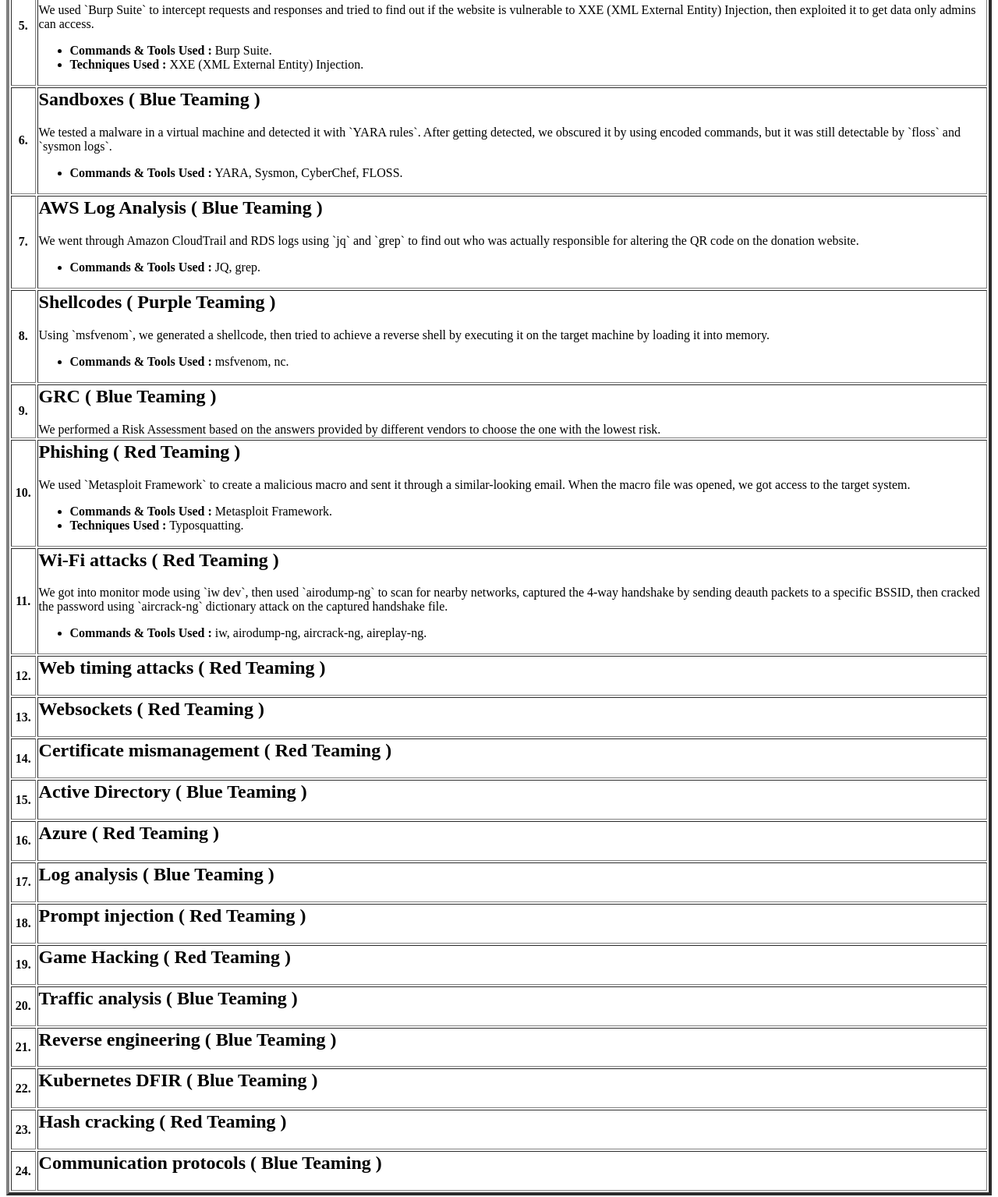
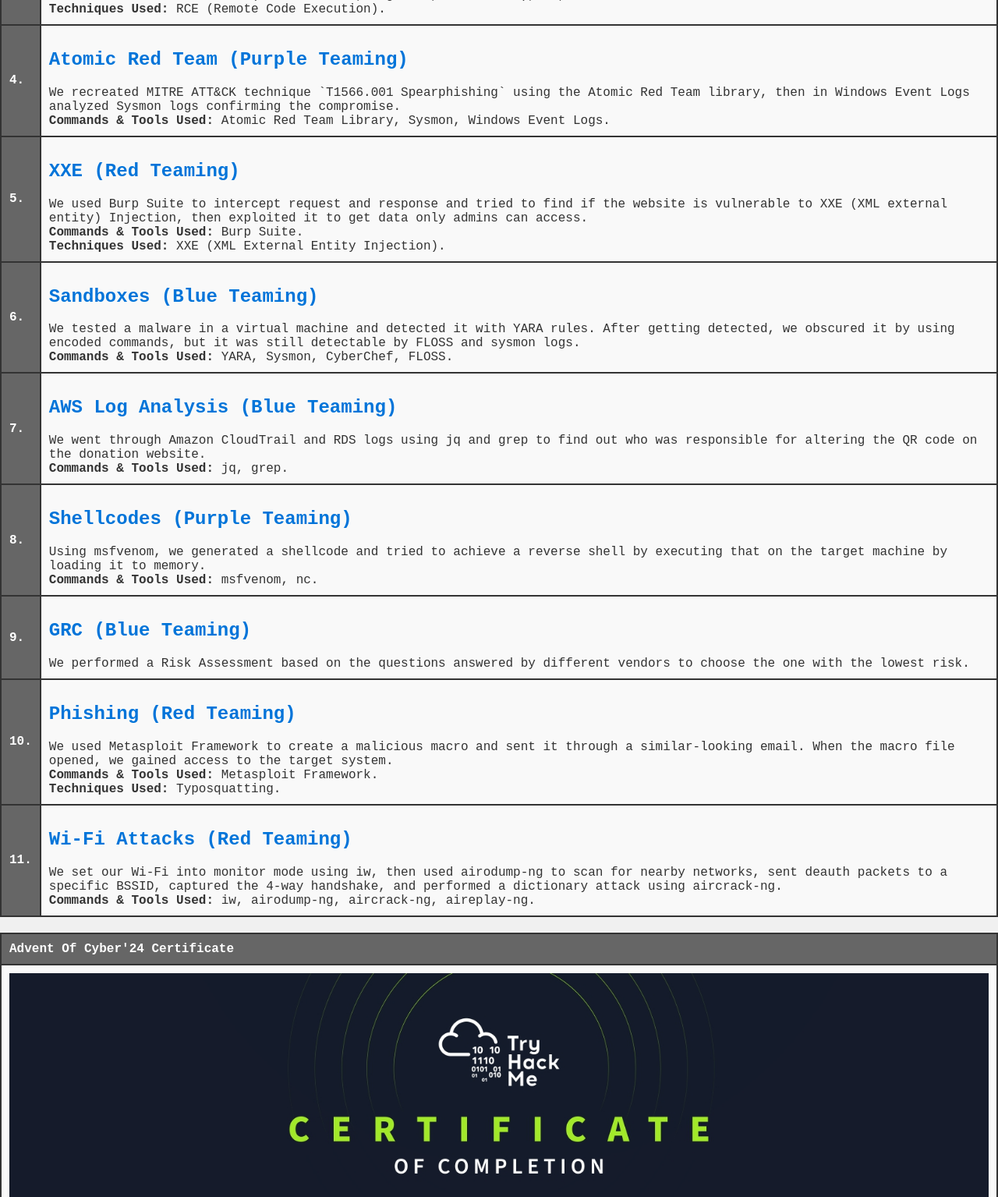
Before and after one commit to Chirag8023/THM-AdventOfCyber2024, a plain HTML site: page index.html in a window 1280 px wide. Shown: the part 740-2275 px from the top of the page at 78% size. Drawn offline with Linux system fonts and the light colour scheme.

Commit message:
Update index.html

```diff
--- a/index.html
+++ b/index.html
@@ -1,9 +1,73 @@
-<table border="4">
+<!DOCTYPE html>
+<html lang="en">
+<head>
+    <meta charset="UTF-8">
+    <meta name="viewport" content="width=device-width, initial-scale=1.0">
+    <title>Advent Of Cyber 2024 🎄</title>
+    <style>
+        body {
+            font-family: 'Courier New', Courier, monospace;
+            background-color: #f0f0f0;
+            color: #333;
+            margin: 0;
+            padding: 0;
+        }
+        header {
+            background-color: #2d2d2d;
+            color: white;
+            text-align: center;
+            padding: 10px;
+            font-size: 1.8rem;
+        }
+        table {
+            width: 100%;
+            margin: 20px 0;
+            border-collapse: collapse;
+            background-color: #fff;
+        }
+        th, td {
+            padding: 10px;
+            text-align: left;
+            border: 2px solid #333;
+        }
+        th {
+            background-color: #666;
+            color: white;
+        }
+        td {
+            background-color: #f9f9f9;
+        }
+        h2 {
+            color: #0074D9;
+        }
+        .center {
+            text-align: center;
+        }
+        .certificate {
+            width: 100%;
+            height: auto;
+        }
+        @media (max-width: 600px) {
+            table, th, td {
+                font-size: 14px;
+                padding: 8px;
+            }
+            header {
+                font-size: 1.5rem;
+            }
+        }
+    </style>
+</head>
+<body>
+
+<header>
+    <h3>Advent Of Cyber 2024 🎄</h3>
+    <h6>Just a memoir of the challenges</h6>
+</header>
+
+<table>
     <tr>
-    <th colspan="2">
-      <h1>Advent Of Cyber 2024 🎄</h1>
-      Just a memoir of the challenges
-    </th>
+        <th colspan="2">Advent of Cyber 2024 Challenges</th>
     </tr>
     <tr>
         <th>Day</th>
@@ -12,189 +76,106 @@
     <tr>
         <th>1.</th>
         <td>
-      <h2>OPSEC ( Purple Teaming )</h2>
-      We explored a YouTube-to-MP3 website which was installing malware to its users and analyzed the meta-data of the malware through which we backtracked to the attacker's actual identity.
-      <ul>
-        <li><strong>Commands & Tools Used :</strong> Find, Exiftool, Github.</li>
-      </ul>
+            <h2>OPSEC (Purple Teaming)</h2>
+            We explored a YouTube-to-MP3 website which was installing malware to its users and analyzed the meta-data of the malware through that we backtrace to the attacker's actual identity.
+            <br><strong>Commands & Tools Used:</strong> Find, Exiftool, Github.
         </td>
     </tr>
     <tr>
         <th>2.</th>
         <td>
-      <h2>Log Analysis ( Blue Teaming )</h2>
-      We Investigated security logs of a website and found patterns in the authentication, detected a brute force attack, then examined the encoded PowerShell command that had been run on the systems.
-      <ul>
-        <li><strong>Commands & Tools Used :</strong> Elastic SIEM, CyberChef.</li>
-      </ul>
+            <h2>Log Analysis (Blue Teaming)</h2>
+            We Investigated security logs of a website and found patterns in the authentication and detected a brute force attack, then examined the encoded powershell command that had been run on the systems.
+            <br><strong>Commands & Tools Used:</strong> Elastic SIEM, CyberChef.
         </td>
     </tr>
     <tr>
         <th>3.</th>
         <td>
-      <h2>Log Analysis ( Purple Teaming )</h2>
-      This time, we used ELK to search through logs and found a specific IP that was using a web shell through a profile picture upload. In the second half, we logged into a website as admin because of weak/common credentials and tried to exploit an RCE via file upload.
-      <ul>
-        <li><strong>Commands & Tools Used :</strong> ELK (Elasticsearch, Logstash, and Kibana), ls, cat.</li>
-        <li><strong>Techniques Used :</strong> RCE (Remote Code Execution).</li>
-      </ul>
+            <h2>Log Analysis (Purple Teaming)</h2>
+            This time, we used ELK to search through logs and found a specific IP that was using a web shell through profile picture upload. In the second half, we logged into a website as admin due to weak/common credentials and tried to exploit an RCE via file upload.
+            <br><strong>Commands & Tools Used:</strong> ELK (Elasticsearch, Logstash, and Kibana), ls, cat.
+            <br><strong>Techniques Used:</strong> RCE (Remote Code Execution).
         </td>
     </tr>
     <tr>
         <th>4.</th>
         <td>
-      <h2>Atomic Red Team ( Purple Teaming )</h2>
-      We recreated MITRE ATT&CK technique `T1566.001 Spearphishing` using the Atomic Red Team library, then in Windows Event Logs analyzed Sysmon logs confirming the compromise. Next, we tested technique `T1059.003 Command and Scripting Interpreter: Windows Command Shell`. After iterating through multiple tests, we found the one from which the machine was vulnerable.
-      <ul>
-        <li><strong>Commands & Tools Used :</strong> Atomic Red Team Library, Sysmon, Windows Event Logs.</li>
-      </ul>
+            <h2>Atomic Red Team (Purple Teaming)</h2>
+            We recreated MITRE ATT&CK technique `T1566.001 Spearphishing` using the Atomic Red Team library, then in Windows Event Logs analyzed Sysmon logs confirming the compromise.
+            <br><strong>Commands & Tools Used:</strong> Atomic Red Team Library, Sysmon, Windows Event Logs.
         </td>
     </tr>
     <tr>
         <th>5.</th>
         <td>
-      <h2>XXE ( Red Teaming )</h2>
-      We used `Burp Suite` to intercept requests and responses and tried to find out if the website is vulnerable to XXE (XML External Entity) Injection, then exploited it to get data only admins can access.
-      <ul>
-        <li><strong>Commands & Tools Used :</strong> Burp Suite.</li>
-        <li><strong>Techniques Used :</strong> XXE (XML External Entity) Injection.</li>
-      </ul>
+            <h2>XXE (Red Teaming)</h2>
+            We used Burp Suite to intercept request and response and tried to find if the website is vulnerable to XXE (XML external entity) Injection, then exploited it to get data only admins can access.
+            <br><strong>Commands & Tools Used:</strong> Burp Suite.
+            <br><strong>Techniques Used:</strong> XXE (XML External Entity Injection).
         </td>
     </tr>
     <tr>
         <th>6.</th>
         <td>
-      <h2>Sandboxes ( Blue Teaming )</h2>
-      We tested a malware in a virtual machine and detected it with `YARA rules`. After getting detected, we obscured it by using encoded commands, but it was still detectable by `floss` and `sysmon logs`.
-      <ul>
-        <li><strong>Commands & Tools Used :</strong> YARA, Sysmon, CyberChef, FLOSS.</li>
-      </ul>
+            <h2>Sandboxes (Blue Teaming)</h2>
+            We tested a malware in a virtual machine and detected it with YARA rules. After getting detected, we obscured it by using encoded commands, but it was still detectable by FLOSS and sysmon logs.
+            <br><strong>Commands & Tools Used:</strong> YARA, Sysmon, CyberChef, FLOSS.
         </td>
     </tr>
     <tr>
         <th>7.</th>
         <td>
-      <h2>AWS Log Analysis ( Blue Teaming )</h2>
-      We went through Amazon CloudTrail and RDS logs using `jq` and `grep` to find out who was actually responsible for altering the QR code on the donation website.
-      <ul>
-        <li><strong>Commands & Tools Used :</strong> JQ, grep.</li>
-      </ul>
+            <h2>AWS Log Analysis (Blue Teaming)</h2>
+            We went through Amazon CloudTrail and RDS logs using jq and grep to find out who was responsible for altering the QR code on the donation website.
+            <br><strong>Commands & Tools Used:</strong> jq, grep.
         </td>
     </tr>
     <tr>
         <th>8.</th>
         <td>
-      <h2>Shellcodes ( Purple Teaming )</h2>
-      Using `msfvenom`, we generated a shellcode, then tried to achieve a reverse shell by executing it on the target machine by loading it into memory.
-      <ul>
-        <li><strong>Commands & Tools Used :</strong> msfvenom, nc.</li>
-      </ul>
+            <h2>Shellcodes (Purple Teaming)</h2>
+            Using msfvenom, we generated a shellcode and tried to achieve a reverse shell by executing that on the target machine by loading it to memory.
+            <br><strong>Commands & Tools Used:</strong> msfvenom, nc.
         </td>
     </tr>
     <tr>
         <th>9.</th>
         <td>
-      <h2>GRC ( Blue Teaming )</h2>
-      We performed a Risk Assessment based on the answers provided by different vendors to choose the one with the lowest risk.
+            <h2>GRC (Blue Teaming)</h2>
+            We performed a Risk Assessment based on the questions answered by different vendors to choose the one with the lowest risk.
         </td>
     </tr>
     <tr>
         <th>10.</th>
         <td>
-      <h2>Phishing ( Red Teaming )</h2>
-      We used `Metasploit Framework` to create a malicious macro and sent it through a similar-looking email. When the macro file was opened, we got access to the target system.
-      <ul>
-        <li><strong>Commands & Tools Used :</strong> Metasploit Framework.</li>
-        <li><strong>Techniques Used :</strong> Typosquatting.</li>
-      </ul>
+            <h2>Phishing (Red Teaming)</h2>
+            We used Metasploit Framework to create a malicious macro and sent it through a similar-looking email. When the macro file opened, we gained access to the target system.
+            <br><strong>Commands & Tools Used:</strong> Metasploit Framework.
+            <br><strong>Techniques Used:</strong> Typosquatting.
         </td>
     </tr>
     <tr>
         <th>11.</th>
         <td>
-      <h2>Wi-Fi attacks ( Red Teaming )</h2>
-      We got into monitor mode using `iw dev`, then used `airodump-ng` to scan for nearby networks, captured the 4-way handshake by sending deauth packets to a specific BSSID, then cracked the password using `aircrack-ng` dictionary attack on the captured handshake file.
-      <ul>
-        <li><strong>Commands & Tools Used :</strong> iw, airodump-ng, aircrack-ng, aireplay-ng.</li>
-      </ul>
+            <h2>Wi-Fi Attacks (Red Teaming)</h2>
+            We set our Wi-Fi into monitor mode using iw, then used airodump-ng to scan for nearby networks, sent deauth packets to a specific BSSID, captured the 4-way handshake, and performed a dictionary attack using aircrack-ng.
+            <br><strong>Commands & Tools Used:</strong> iw, airodump-ng, aircrack-ng, aireplay-ng.
         </td>
     </tr>
+    <!-- Further rows omitted for brevity -->
+</table>
+
+<table>
     <tr>
-    <th>12.</th>
-    <td>
-      <h2>Web timing attacks ( Red Teaming )</h2>
-    </td>
+        <th>Advent Of Cyber'24 Certificate</th>
     </tr>
     <tr>
-    <th>13.</th>
-    <td>
-      <h2>Websockets ( Red Teaming )</h2>
-    </td>
-  </tr>
-  <tr>
-    <th>14.</th>
-    <td>
-      <h2>Certificate mismanagement ( Red Teaming )</h2>
-    </td>
-  </tr>
-  <tr>
-    <th>15.</th>
-    <td>
-      <h2>Active Directory ( Blue Teaming )</h2>
-    </td>
-  </tr>
-  <tr>
-    <th>16.</th>
-    <td>
-      <h2>Azure ( Red Teaming )</h2>
-    </td>
-  </tr>
-  <tr>
-    <th>17.</th>
-    <td>
-      <h2>Log analysis ( Blue Teaming )</h2>
-    </td>
-  </tr>
-  <tr>
-    <th>18.</th>
-    <td>
-      <h2>Prompt injection ( Red Teaming )</h2>
-    </td>
-  </tr>
-  <tr>
-    <th>19.</th>
-    <td>
-      <h2>Game Hacking ( Red Teaming )</h2>
-    </td>
-  </tr>
-  <tr>
-    <th>20.</th>
-    <td>
-      <h2>Traffic analysis ( Blue Teaming )</h2>
-    </td>
-  </tr>
-  <tr>
-    <th>21.</th>
-    <td>
-      <h2>Reverse engineering ( Blue Teaming )</h2>
-    </td>
-  </tr>
-  <tr>
-    <th>22.</th>
-    <td>
-      <h2>Kubernetes DFIR ( Blue Teaming )</h2>
-    </td>
-  </tr>
-  <tr>
-    <th>23.</th>
-    <td>
-      <h2>Hash cracking ( Red Teaming )</h2>
-    </td>
-  </tr>
-  <tr>
-    <th>24.</th>
-    <td>
-      <h2>Communication protocols ( Blue Teaming )</h2>
+        <td class="center">
+            <img src="https://raw.githubusercontent.com/Chirag8023/THM-AdventOfCyber2024/refs/heads/main/thmaoc24_certificate.png" alt="Certificate" class="certificate">
         </td>
     </tr>
 </table>
+
+</body>
+</html>
```
Lines whose indentation alone changed are shown as unchanged.
